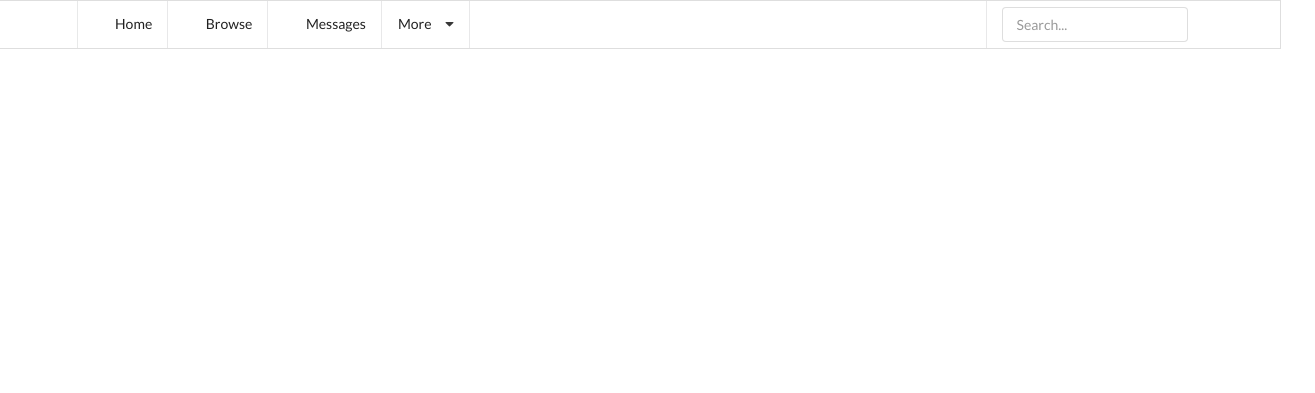
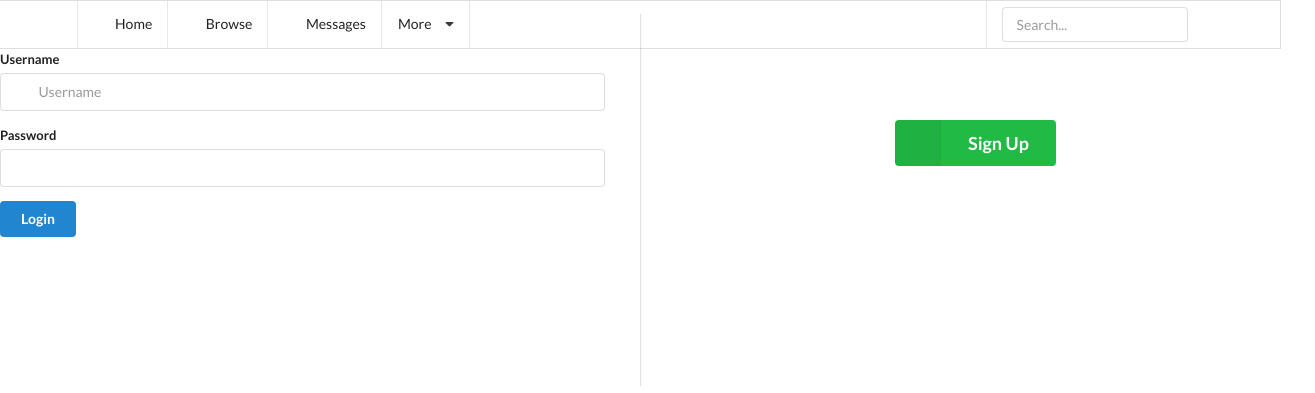
Before and after one commit to wefasdfaew2/BettingSite, a plain HTML site: page index.html in a window 1280 px wide. Shown: the top 393 px of the page, 1315 px wide, since content can reach past the window. Drawn offline with nearby package versions, Linux system fonts and the light colour scheme; a web font is replaced by a local one.

Commit message:
Sort of Login

```diff
--- a/index.html
+++ b/index.html
@@ -2,6 +2,19 @@
     <title>Betting 101</title>
     <meta charset="utf-8">
     <link rel="stylesheet" type="text/css" href="Layout/semantic.min.css">
+    <script src="http://code.jquery.com/jquery-1.11.3.min.js"></script>
+    <script type="text/javascript">
+        var cook = document.cookie;
+        if (cook == false) {
+            $(document).ready(function(){
+               $(".Login_form").show();
+            });
+        } else {
+            $(document).ready(function(){
+               $(".Login_form").hide();
+            });
+        }
+    </script>
 </head>
 <body>
     <!-- Menu -->
@@ -31,7 +44,6 @@
       </div>
     </div>
     <!-- Sidebar -->
-    <script src="http://code.jquery.com/jquery-1.11.3.min.js"></script>
     <script src="Layout/semantic.min.js"></script>
     <script type="text/javascript">
         $(document).ready(function(){
@@ -54,4 +66,35 @@
         Friends
       </a>
     </div>
+    <!-- Login Function -->
+    <div class="ui two column middle aligned very relaxed stackable grid Login_form">
+      <div class="column">
+        <div class="ui form">
+          <div class="field">
+            <label>Username</label>
+            <div class="ui left icon input">
+              <input placeholder="Username" type="text">
+              <i class="user icon"></i>
+            </div>
+          </div>
+          <div class="field">
+            <label>Password</label>
+            <div class="ui left icon input">
+              <input type="password">
+              <i class="lock icon"></i>
+            </div>
+          </div>
+          <div class="ui blue submit button">Login</div>
+        </div>
+      </div>
+      <div class="ui vertical divider">
+        Or
+      </div>
+      <div class="center aligned column">
+        <div class="ui big green labeled icon button">
+          <i class="signup icon"></i>
+          Sign Up
+        </div>
+      </div>
+    </div>
 </body>
```
